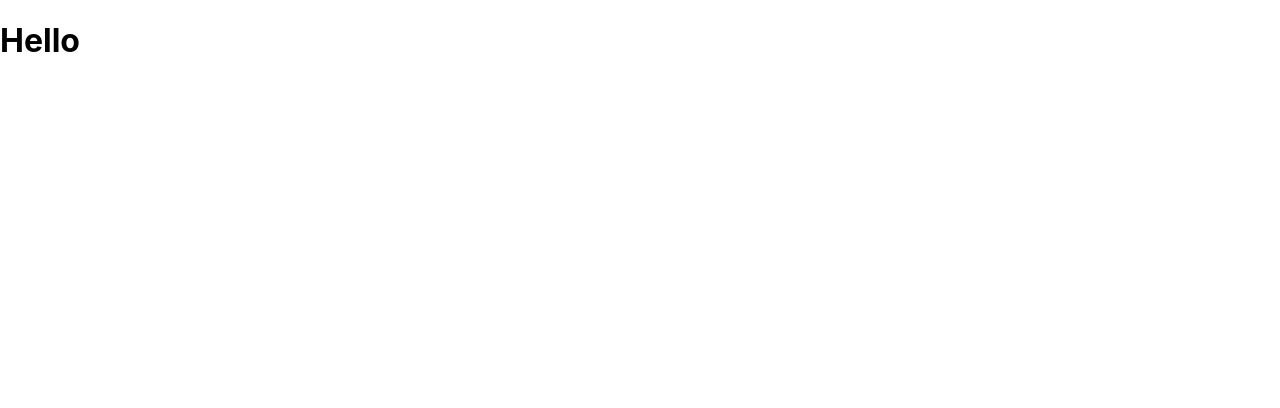
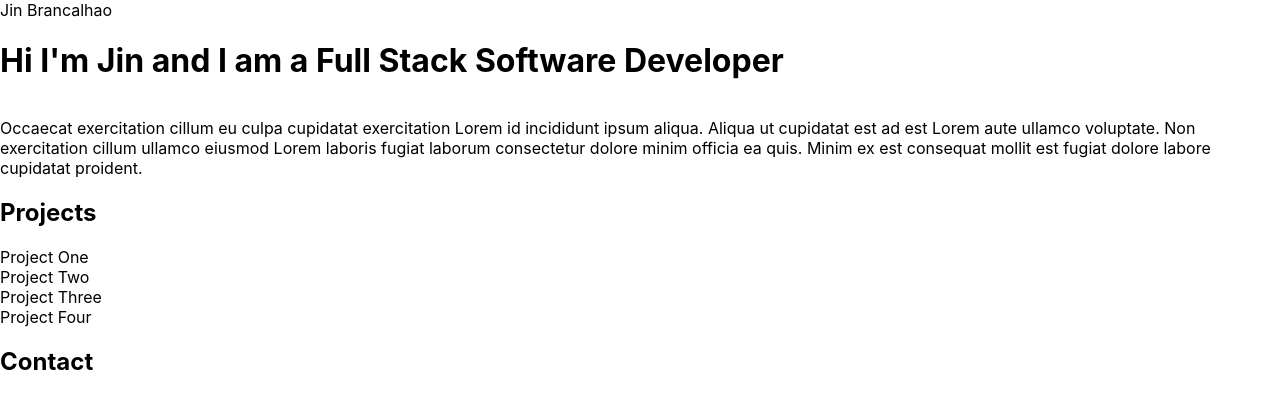
Before and after one commit to jinyangb/portfolio, a React (Create React App) app in the folder client/: page / in a window 1280 px wide. Shown: the top 408 px of the page. Built offline with nearby package versions, Linux system fonts and the light colour scheme.

Commit message:
set up structure for home.js

```diff
--- a/client/src/App.css
+++ b/client/src/App.css
@@ -1,38 +1,14 @@
-.App {
-  text-align: center;
+body {
+  display: flex;
+  align-items: center;
 }
 
-.App-logo {
-  height: 40vmin;
-  pointer-events: none;
+.greeting {
+  display: flex;
+  align-items: flex-end;
 }
 
-@media (prefers-reduced-motion: no-preference) {
-  .App-logo {
-    animation: App-logo-spin infinite 20s linear;
-  }
+.greet {
+  display: flex;
+  align-items: center;
 }
-
-.App-header {
-  background-color: #282c34;
-  min-height: 100vh;
-  display: flex;
-  flex-direction: column;
-  align-items: center;
-  justify-content: center;
-  font-size: calc(10px + 2vmin);
-  color: white;
-}
-
-.App-link {
-  color: #61dafb;
-}
-
-@keyframes App-logo-spin {
-  from {
-    transform: rotate(0deg);
-  }
-  to {
-    transform: rotate(360deg);
-  }
-}
--- a/client/src/App.js
+++ b/client/src/App.js
@@ -1,12 +1,17 @@
 import './App.css'
 import Home from './pages/Home'
+import Nav from './Nav'
 
 function App() {
   return (
     <div>
-      <header></header>
+      <header>
+        <Nav />
+      </header>
       <div>
-        <Home />
+        <body>
+          <Home />
+        </body>
       </div>
     </div>
   )
--- /dev/null
+++ b/client/src/Nav.js
@@ -0,0 +1,11 @@
+import React from 'react'
+
+function Nav() {
+  return (
+    <div>
+      <header>Jin Brancalhao</header>
+    </div>
+  )
+}
+
+export default Nav
--- a/client/src/pages/Home.js
+++ b/client/src/pages/Home.js
@@ -3,7 +3,28 @@ import React from 'react'
 const Home = (props) => {
   return (
     <div>
-      <h1>Hello</h1>
+      <div className="greeting">
+        <h1>Hi I'm Jin and I am a Full Stack Software Developer</h1>
+      </div>
+      <div className="about">
+        <p>
+          Occaecat exercitation cillum eu culpa cupidatat exercitation Lorem id
+          incididunt ipsum aliqua. Aliqua ut cupidatat est ad est Lorem aute
+          ullamco voluptate. Non exercitation cillum ullamco eiusmod Lorem
+          laboris fugiat laborum consectetur dolore minim officia ea quis. Minim
+          ex est consequat mollit est fugiat dolore labore cupidatat proident.
+        </p>
+      </div>
+      <div className="projects">
+        <h2 className="ind-projects">Projects</h2>
+        <div>Project One</div>
+        <div>Project Two</div>
+        <div>Project Three</div>
+        <div>Project Four</div>
+      </div>
+      <div>
+        <h2>Contact</h2>
+      </div>
     </div>
   )
 }
```
Also changed, not shown: client/src/components/Projects.js (added, +7 -0 lines), client/src/logo.svg (deleted).
